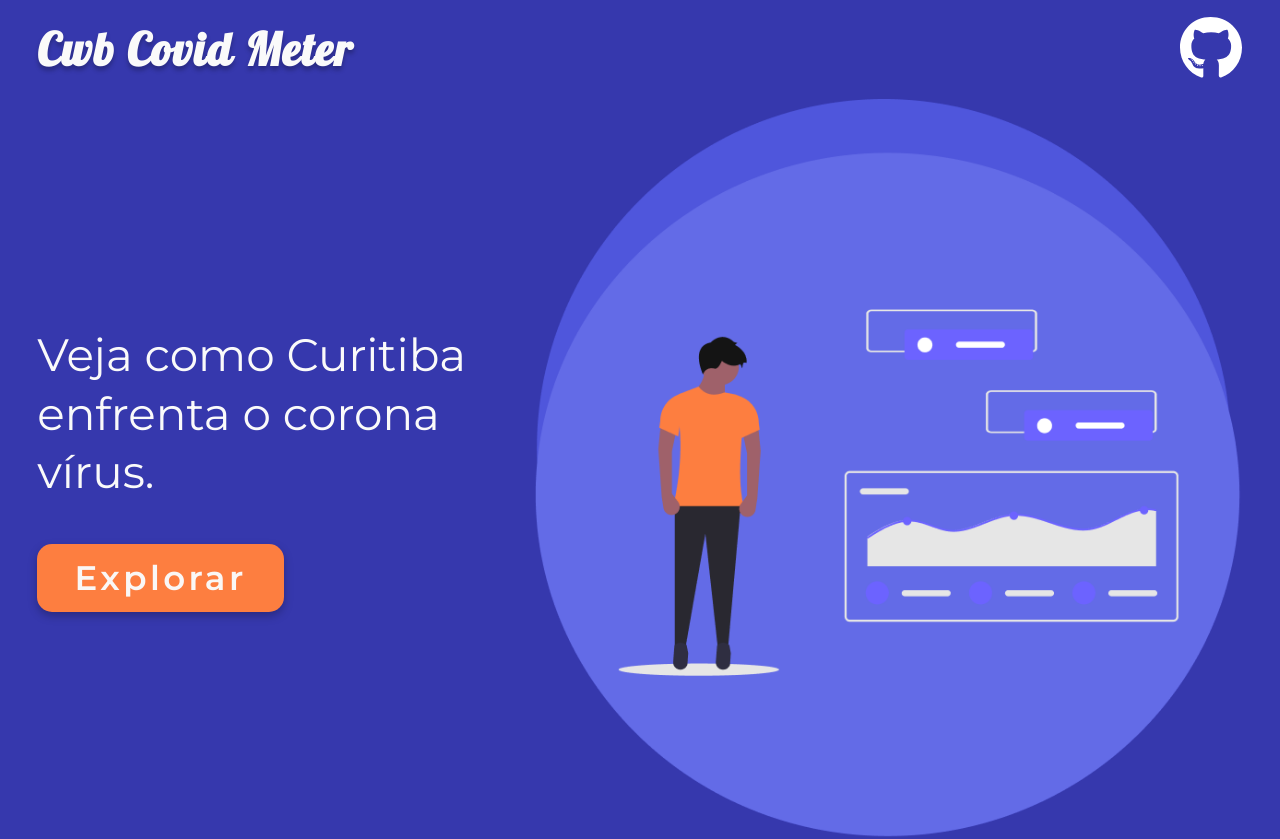
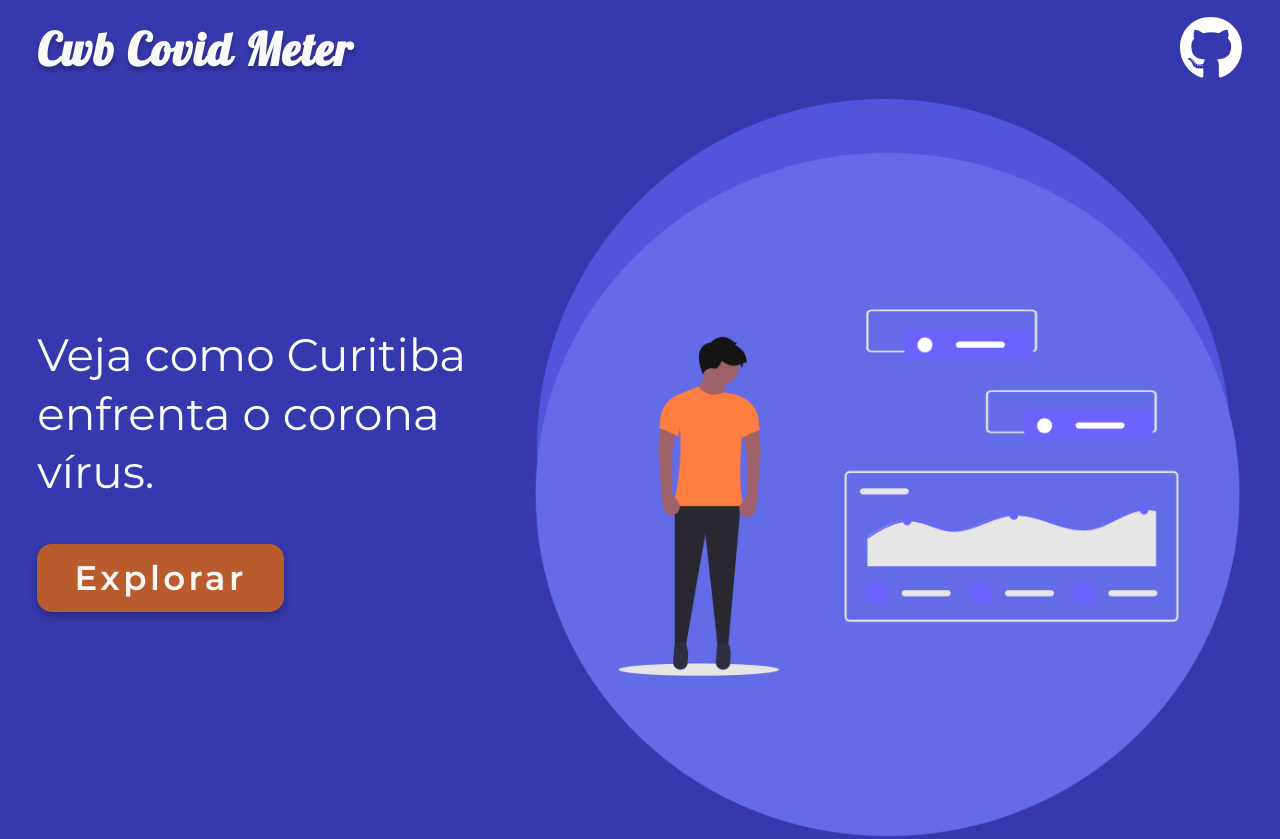
Before and after one commit to marcelo-schreiber/PWA-COVID-CWB, a Next.js app: page / in a window 1280 px wide. Built offline with nearby package versions, Linux system fonts and the light colour scheme.

Commit message:
Add: lang in html & more contrast on button

```diff
--- /dev/null
+++ b/pages/_document.js
@@ -0,0 +1,17 @@
+import React from "react";
+
+import Document, { Html, Main, Head, NextScript } from "next/document";
+
+class MyDocument extends Document {
+  render() {
+    return (
+      <Html lang="pt-br">
+        <Head />
+        <Main />
+        <NextScript />
+      </Html>
+    );
+  }
+}
+
+export default MyDocument;
--- a/pages/index.js
+++ b/pages/index.js
@@ -13,7 +13,8 @@ function Home() {
     <Layout title="Home">
       <Header>
         <TitleLogo>Cwb Covid Meter</TitleLogo>
-        <a href="https://github.com/marcelo-schreiber" target="_blank" rel="noreferrer">
+
+        <a href="https://github.com/marcelo-schreiber" target="_blank" rel="noopener">
           <FaGithub size={64} color="#FFF" style={{ cursor: "pointer" }} />
         </a>
       </Header>
--- a/styles/Home.js
+++ b/styles/Home.js
@@ -9,7 +9,7 @@ export const Header = styled.header`
 `;
 
 export const TitleLogo = styled.h1`
-  font-family: "Lobster", cursive;
+  font-family: "Lobster", "Avner", "Segoe Script", "Kunstler Script", cursive;
   font-size: 4.265rem;
   letter-spacing: 0.04em;
 
@@ -36,7 +36,7 @@ export const Slogan = styled.h3`
 
 export const Button = styled.button`
   filter: drop-shadow(0px 4px 4px rgba(0, 0, 0, 0.25));
-  background: #fd7e40;
+  background-color: #b85c2e;
   border-radius: 15px;
 
   font-family: Montserrat;
@@ -59,8 +59,8 @@ export const Button = styled.button`
   position: relative;
 
   :hover {
-    background-color: #ca6533;
-    transform: scale(1.05);
+    background-color: #934a25;
+    transform: scale(1.04);
   }
 `;
 
```
Also changed, not shown: 1 other file (tests, documents, lock files or other folders).
